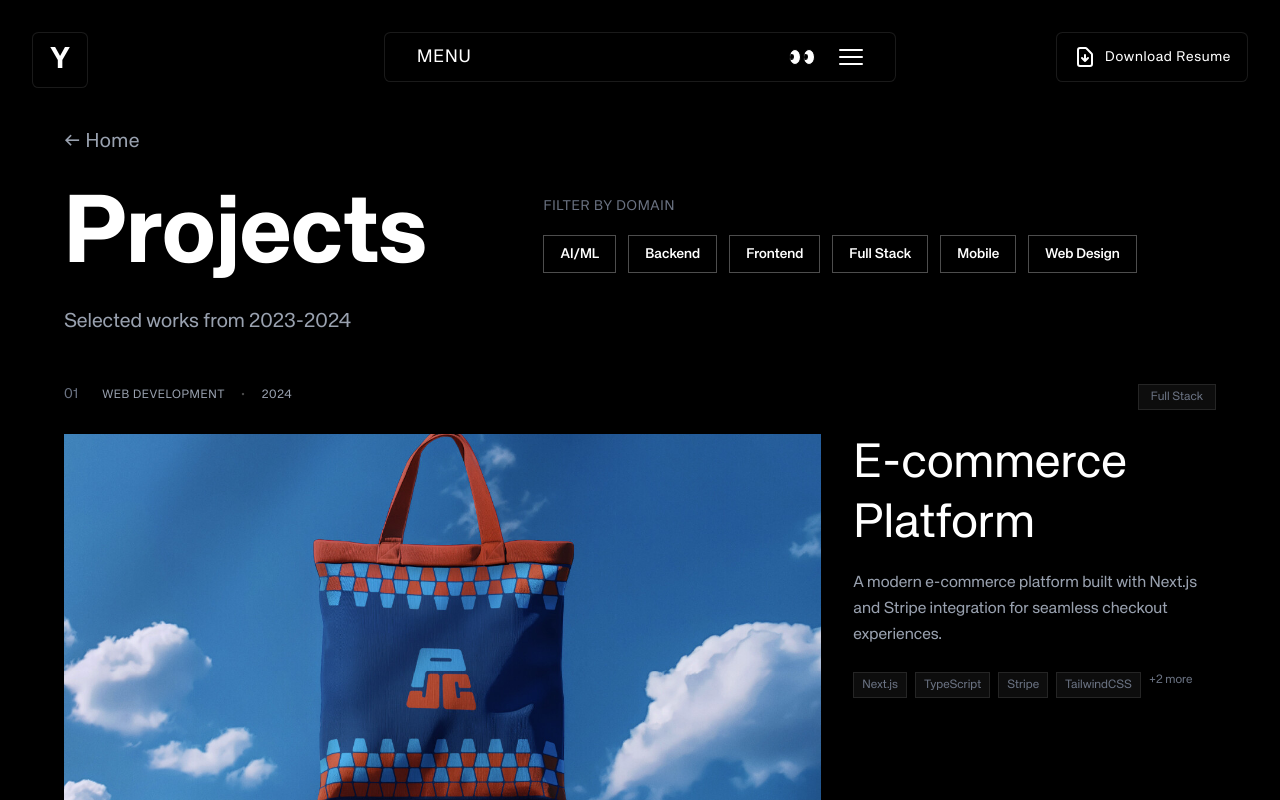
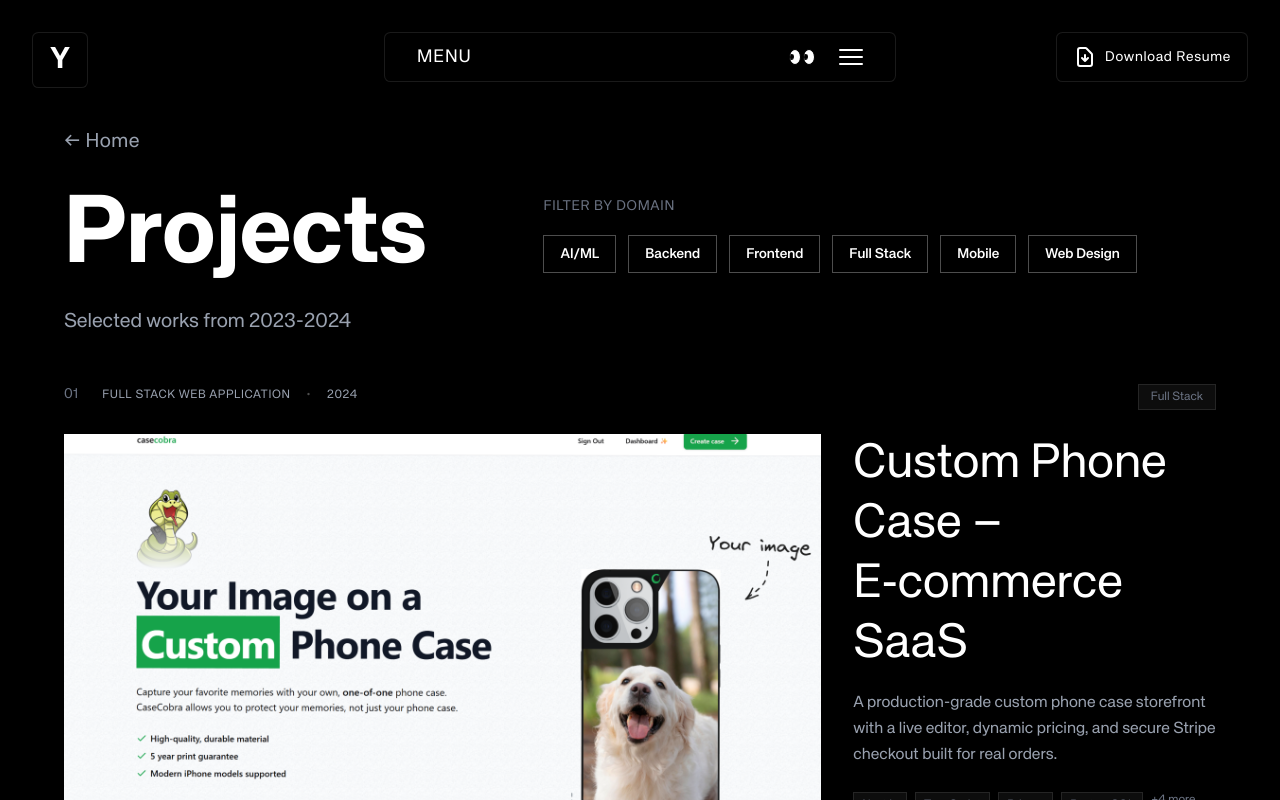
Before and after one commit to Yashu9844/AAPort, a Next.js app: page /projects in a window 1280 px wide. Shown: the top 800 px of the page. Built offline with nearby package versions, Linux system fonts and the light colour scheme.

Commit message:
feat: add casenext project for project route

```diff
--- a/src/app/projects/page.tsx
+++ b/src/app/projects/page.tsx
@@ -6,45 +6,45 @@ export default function ProjectsPage() {
   const projects = [
     {
       id: 1,
-      title: "E-commerce Platform",
-      category: "Web Development",
+      title: "Custom Phone Case – E‑commerce SaaS",
+      category: "Full Stack Web Application",
       year: "2024",
-      image: "/images/pimg1.jpg",
-      description: "A modern e-commerce platform built with Next.js and Stripe integration for seamless checkout experiences.",
+      image: "/portfolio-images-work/figma-working/phonecasehome.png",
+      description: "A production-grade custom phone case storefront with a live editor, dynamic pricing, and secure Stripe checkout built for real orders.",
       fullDescription: [
-        "Built a comprehensive e-commerce solution from the ground up, featuring real-time inventory management, advanced search capabilities, and a fully responsive design.",
-        "Implemented server-side rendering for optimal SEO performance and utilized the Next.js App Router for efficient data fetching and routing.",
-        "Developed a custom admin dashboard with analytics tracking for sales metrics and customer behavior insights."
+        "Problem → Shoppers want truly personal accessories, but most stores offer fixed designs and clunky flows.",
+        "Solution → A fluid on-canvas customizer that renders instantly, validates print-safe areas, and prices variants in real time.",
+        "Execution → Next.js App Router with server components for fast TTFB, Prisma + PostgreSQL for reliable product/variant data, Stripe for PCI-compliant payments, and UploadThing for asset handling.",
+        "Outcome → Sub-2s interactive loads on 4G, near‑zero drop‑offs at checkout, and an editor flow that feels premium and predictable across devices."
       ],
       informationParagraphs: [
-        "This project was built to solve the challenge of creating a modern, scalable e-commerce solution. The focus was on performance, user experience, and seamless integration with payment systems.",
-        "Working closely with the design team, I implemented a responsive interface that adapts beautifully across all devices while maintaining fast load times through server-side rendering."
+        "This product exists to make personalization effortless. Instead of forcing users through rigid configurators, the editor responds immediately—drag, resize, and preview within the exact device frame. Every UI choice was measured against clarity, speed, and predictability.",
+        "What differentiates it is the balance between experience and operational correctness: variant rules, pricing, and inventory are enforced at the data layer, while the UI remains lightweight and tactile. Image uploads are validated for resolution and aspect to protect print quality.",
+        "Engineering decisions favored maintainability and scale: typed schemas from database to UI, transactional checkout with Stripe webhooks, and cache-aware reads for catalog views. The result is a storefront that stays fast under load and is simple to evolve."
       ],
-      tech: ["Next.js", "TypeScript", "Stripe", "TailwindCSS", "PostgreSQL", "Prisma"],
+      tech: ["Next.js", "TypeScript", "Prisma", "PostgreSQL", "Stripe", "UploadThing", "TailwindCSS", "Zod"],
       role: "Full Stack Developer",
       duration: "3 months",
-      github: "https://github.com/username/ecommerce",
-      live: "https://example.com",
+      github: "https://github.com/Yashu9844/NEXT_CASE",
+      live: "https://next-case-seven.vercel.app/",
       domains: ["Full Stack"],
       link: "#",
       credits: [
-        { role: "Lead Developer", name: "Zubair Mallik" },
-        { role: "UI/UX Design", name: "Design Team" },
-        { role: "Backend Support", name: "Dev Team" }
+        { role: "Product & Engineering", name: "Yashavanth R Siddesh" }
       ],
       mediaSections: [
         {
           items: [
-            { type: "image" as const, url: "/images/pimg2.jpg" },
-            { type: "image" as const, url: "/images/pimg3.jpg" }
+            { type: "image" as const, url: "/portfolio-images-work/figma-working/phonecasehome.png" }
           ],
-          layout: "grid-2" as const
+          layout: "single" as const
         },
         {
           items: [
-            { type: "image" as const, url: "/images/pimg4.jpg" }
+            { type: "image" as const, url: "/portfolio-images-work/figma-working/phonecase1.png" },
+            { type: "image" as const, url: "/portfolio-images-work/figma-working/phonecase2.png" }
           ],
-          layout: "single" as const
+          layout: "grid-2" as const
         }
       ],
       relatedProjects: [2, 3]
```
